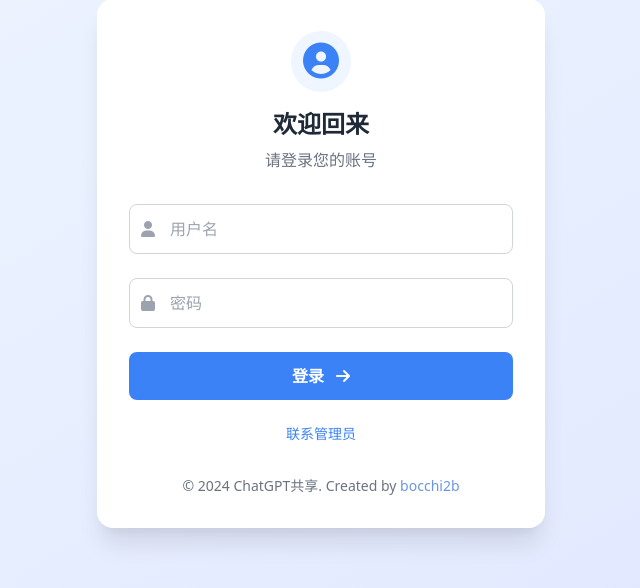
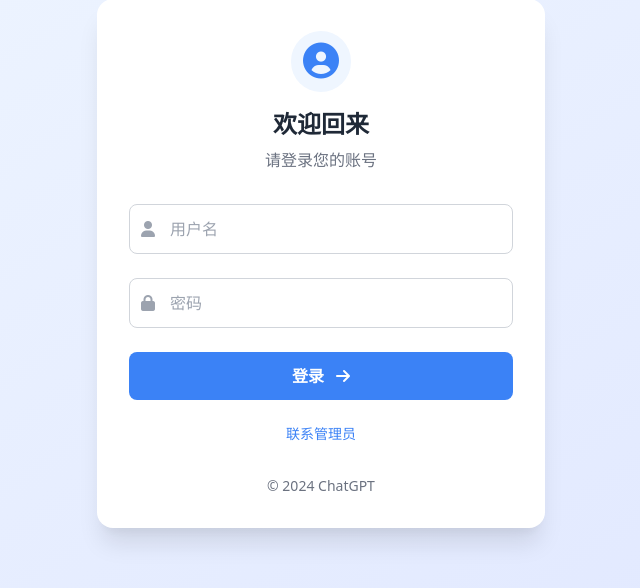
Before and after one commit to leo678910/OAIFree_Share, a Flask app: page /login in a window 1280 px wide. Shown: the part 137-725 px from the top of the page, without its empty margins (319-959 px from the left). Run offline with Flask 3, Linux system fonts and the light colour scheme.

Commit message:
Update login.html

```diff
--- a/templates/login.html
+++ b/templates/login.html
@@ -127,7 +127,7 @@
 
         <!-- 页脚 -->
         <div class="mt-8 text-center text-sm text-gray-500">
-            <p>© 2024 ChatGPT共享. Created by <a style="color: rgb(106, 149, 228);" href="https://github.com/Bear-biscuit/OAIFree_Share" target="_blank" rel="noopener noreferrer">bocchi2b</a></p>
+            <p>© 2024 ChatGPT</p>
         </div>
     </div>
 </body>
```
